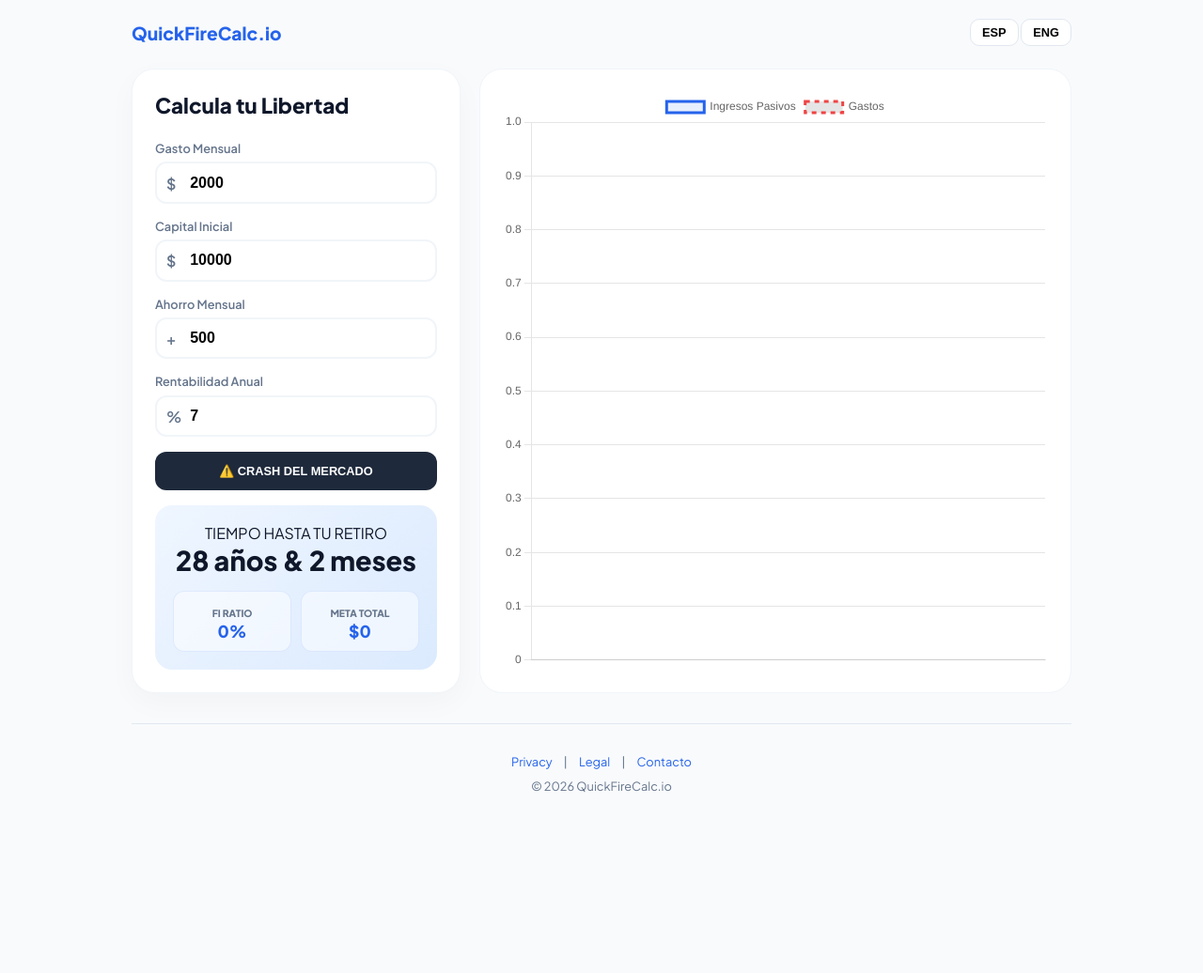
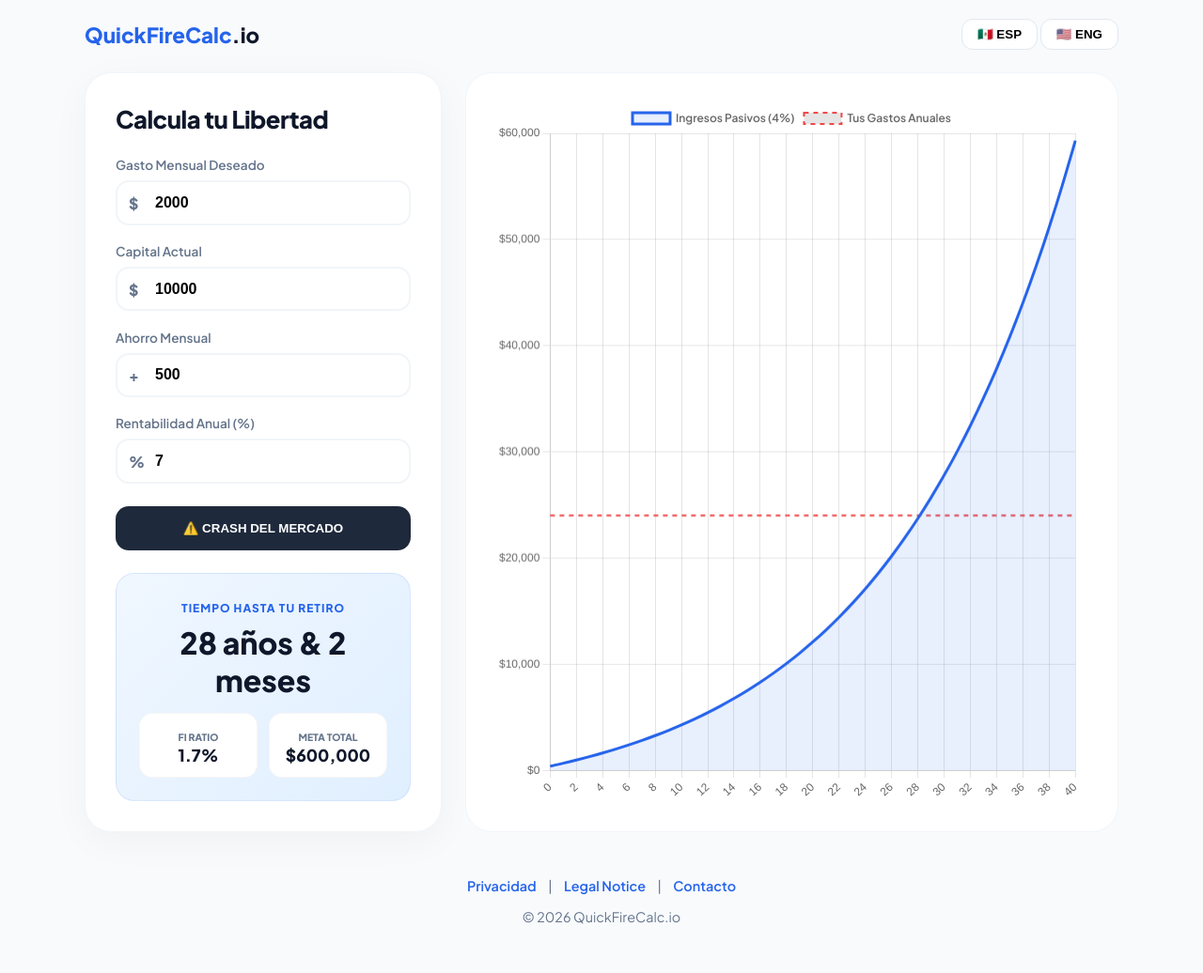
Before and after one commit to JohnSanmiguel1809/quickfirecalc, a plain HTML site: page index.html in a window 1280 px wide. Shown: the whole page at 94% size. Before the commit the page ends 897 px from the top, so only its background shows below. Drawn offline with nearby package versions, Linux system fonts and the light colour scheme.

Commit message:
Update index.html

```diff
--- a/index.html
+++ b/index.html
@@ -29,56 +29,54 @@
         :root { --primary: #2563eb; --secondary: #10b981; --danger: #ef4444; --dark: #0f172a; --gray: #64748b; --bg: #f8fafc; }
         * { box-sizing: border-box; margin: 0; padding: 0; }
         body { font-family: 'Plus Jakarta Sans', sans-serif; background: var(--bg); color: var(--dark); padding: 20px; }
-        .container { max-width: 1000px; margin: 0 auto; }
+        .container { max-width: 1100px; margin: 0 auto; }
 
         .header-nav { display: flex; justify-content: space-between; align-items: center; margin-bottom: 1.5rem; }
-        .logo { font-weight: 800; font-size: 1.2rem; color: var(--primary); }
-        .lang-btn { background: white; border: 1px solid #e2e8f0; padding: 6px 12px; border-radius: 10px; cursor: pointer; font-weight: 600; font-size: 0.8rem; }
+        .logo { font-weight: 800; font-size: 1.4rem; color: var(--primary); }
+        .lang-btn { background: white; border: 1px solid #e2e8f0; padding: 8px 16px; border-radius: 12px; cursor: pointer; font-weight: 600; }
 
-        .main-grid { display: grid; grid-template-columns: 350px 1fr; gap: 20px; }
-        @media (max-width: 900px) { .main-grid { grid-template-columns: 1fr; } }
+        .main-grid { display: grid; grid-template-columns: 380px 1fr; gap: 25px; }
+        @media (max-width: 950px) { .main-grid { grid-template-columns: 1fr; } }
 
-        .card { background: white; padding: 1.5rem; border-radius: 24px; box-shadow: 0 10px 30px rgba(0,0,0,0.03); border: 1px solid #f1f5f9; }
-        h1 { font-size: 1.4rem; margin-bottom: 1.5rem; font-weight: 800; }
+        .card { background: white; padding: 2rem; border-radius: 28px; box-shadow: 0 10px 40px rgba(0,0,0,0.04); border: 1px solid #f1f5f9; height: fit-content; }
+        h1 { font-size: 1.6rem; margin-bottom: 1.5rem; font-weight: 800; letter-spacing: -0.5px; }
 
-        .input-group { margin-bottom: 1rem; }
-        label { display: block; margin-bottom: 0.4rem; font-weight: 600; font-size: 0.8rem; color: var(--gray); }
+        .input-group { margin-bottom: 1.2rem; }
+        label { display: block; margin-bottom: 0.5rem; font-weight: 600; font-size: 0.85rem; color: var(--gray); }
         .input-wrapper { position: relative; }
-        .input-wrapper span { position: absolute; left: 12px; top: 50%; transform: translateY(-50%); color: var(--gray); font-weight: 600; }
-        input { width: 100%; padding: 0.7rem 0.7rem 0.7rem 2.2rem; border: 2px solid #f1f5f9; border-radius: 12px; font-size: 1rem; font-weight: 600; outline: none; transition: 0.2s; }
-        input:focus { border-color: var(--primary); background: #fff; }
+        .input-wrapper span { position: absolute; left: 14px; top: 50%; transform: translateY(-50%); color: var(--gray); font-weight: 700; }
+        input { width: 100%; padding: 0.8rem 0.8rem 0.8rem 2.5rem; border: 2px solid #f1f5f9; border-radius: 14px; font-size: 1rem; font-weight: 700; outline: none; transition: 0.3s; }
+        input:focus { border-color: var(--primary); box-shadow: 0 0 0 4px rgba(37, 99, 235, 0.05); }
 
-        .action-buttons { display: flex; gap: 10px; margin: 1rem 0; }
-        .panic-btn { flex: 2; background: #1e293b; color: white; border: none; padding: 0.8rem; border-radius: 12px; font-weight: 700; cursor: pointer; transition: 0.3s; font-size: 0.8rem; }
-        .panic-btn:hover { background: var(--danger); }
-        .reset-btn { flex: 1; display: none; background: white; color: var(--secondary); border: 2px solid var(--secondary); border-radius: 12px; font-weight: 700; cursor: pointer; font-size: 0.8rem; }
+        .action-buttons { display: flex; gap: 10px; margin: 1.5rem 0; }
+        .panic-btn { flex: 3; background: #1e293b; color: white; border: none; padding: 1rem; border-radius: 14px; font-weight: 800; cursor: pointer; transition: 0.3s; }
+        .panic-btn:hover { background: var(--danger); transform: translateY(-2px); }
+        .reset-btn { flex: 1; display: none; background: white; color: var(--secondary); border: 2px solid var(--secondary); border-radius: 14px; font-weight: 800; cursor: pointer; }
 
-        .result-box { background: linear-gradient(135deg, #eff6ff 0%, #dbeafe 100%); padding: 1.2rem; border-radius: 18px; text-align: center; }
-        #fire-date { font-size: 1.8rem; font-weight: 800; color: var(--dark); display: block; }
-        #target-amount { font-weight: 600; color: var(--gray); font-size: 0.8rem; }
+        .result-box { background: linear-gradient(135deg, #f0f7ff 0%, #e0efff 100%); padding: 1.5rem; border-radius: 20px; text-align: center; border: 1px solid rgba(37, 99, 235, 0.1); }
+        #res-text { font-size: 0.75rem; font-weight: 800; color: var(--primary); text-transform: uppercase; letter-spacing: 1px; }
+        #fire-date { font-size: 2rem; font-weight: 800; color: var(--dark); margin: 0.5rem 0; display: block; }
 
-        .chart-container { background: white; padding: 1.5rem; border-radius: 24px; border: 1px solid #f1f5f9; position: relative; min-height: 400px; }
+        .stats-grid { display: grid; grid-template-columns: 1fr 1fr; gap: 12px; margin-top: 15px; }
+        .stat-card { background: white; padding: 12px; border-radius: 14px; border: 1px solid rgba(0,0,0,0.03); }
+        .stat-label { font-size: 0.65rem; color: var(--gray); font-weight: 700; text-transform: uppercase; }
+        .stat-value { font-size: 1.1rem; font-weight: 800; color: var(--dark); display: block; }
 
-        footer { text-align: center; padding: 2rem; margin-top: 2rem; border-top: 1px solid #e2e8f0; font-size: 0.8rem; color: var(--gray); }
-        footer a { color: var(--primary); text-decoration: none; margin: 0 10px; }
+        .chart-container { background: white; padding: 2rem; border-radius: 28px; border: 1px solid #f1f5f9; min-height: 500px; display: flex; flex-direction: column; }
+        canvas { flex-grow: 1; width: 100% !important; }
 
-
-.stats-grid { display: grid; grid-template-columns: 1fr 1fr; gap: 10px; margin-top: 15px; }
-.stat-card { background: rgba(255,255,255,0.5); padding: 10px; border-radius: 12px; border: 1px solid rgba(37, 99, 235, 0.1); }
-.stat-label { font-size: 0.65rem; color: var(--gray); text-transform: uppercase; font-weight: 700; }
-.stat-value { font-size: 1.1rem; font-weight: 800; color: var(--primary); display: block; }
-
-
+        footer { text-align: center; padding: 3rem 0; color: var(--gray); font-size: 0.9rem; }
+        footer a { color: var(--primary); text-decoration: none; font-weight: 600; margin: 0 10px; }
     </style>
 </head>
 <body>
 
 <div class="container">
     <div class="header-nav">
-        <div class="logo">QuickFireCalc.io</div>
+        <div class="logo">QuickFireCalc<span style="color:var(--dark)">.io</span></div>
         <div>
-            <button class="lang-btn" onclick="setLang('es')">ESP</button>
-            <button class="lang-btn" onclick="setLang('en')">ENG</button>
+            <button class="lang-btn" onclick="setLang('es')">🇲🇽 ESP</button>
+            <button class="lang-btn" onclick="setLang('en')">🇺🇸 ENG</button>
         </div>
     </div>
 
@@ -130,9 +128,9 @@
 
     <footer>
         <a href="privacy.html" id="link-priv">Privacidad</a> |
-        <a href="legal.html" id="link-legal">Legal</a> |
+        <a href="legal.html" id="link-legal">Legal Notice</a> |
         <a href="mailto:hola@quickfirecalc.io">Contacto</a>
-        <p style="margin-top: 10px;">&copy; 2026 QuickFireCalc.io</p>
+        <p style="margin-top: 15px;">&copy; 2026 QuickFireCalc.io</p>
     </footer>
 </div>
 
@@ -142,8 +140,18 @@
     let fireChart;
 
     const texts = {
-        es: { title: "Calcula tu Libertad", lblSpend: "Gasto Mensual", lblCapital: "Capital Inicial", lblSave: "Ahorro Mensual", lblReturn: "Rentabilidad Anual", panic: "CRASH DEL MERCADO", res: "TIEMPO HASTA TU RETIRO", target: "Meta: ", years: "años", months: "meses", chartInc: "Ingresos Pasivos", chartExp: "Gastos", chartLabel: "Años" },
-        en: { title: "Plan your Freedom", lblSpend: "Monthly Spend", lblCapital: "Initial Capital", lblSave: "Monthly Savings", lblReturn: "Annual Return", panic: "MARKET CRASH", res: "TIME TO RETIRE", target: "Target: ", years: "years", months: "months", chartInc: "Passive Income", chartExp: "Expenses", chartLabel: "Years" }
+        es: {
+            title: "Calcula tu Libertad", lblSpend: "Gasto Mensual Deseado", lblCapital: "Capital Actual",
+            lblSave: "Ahorro Mensual", lblReturn: "Rentabilidad Anual (%)", panic: "CRASH DEL MERCADO",
+            res: "TIEMPO HASTA TU RETIRO", target: "Meta Total", years: "años", months: "meses",
+            chartInc: "Ingresos Pasivos (4%)", chartExp: "Tus Gastos Anuales"
+        },
+        en: {
+            title: "Plan your Freedom", lblSpend: "Monthly Spending", lblCapital: "Current Capital",
+            lblSave: "Monthly Savings", lblReturn: "Annual Return (%)", panic: "MARKET CRASH",
+            res: "TIME TO RETIRE", target: "Total Target", years: "years", months: "months",
+            chartInc: "Passive Income (4%)", chartExp: "Annual Expenses"
+        }
     };
 
     function initChart() {
@@ -153,69 +161,108 @@
             data: {
                 labels: [],
                 datasets: [
-                    { label: texts[currentLang].chartInc, data: [], borderColor: '#2563eb', backgroundColor: 'rgba(37, 99, 235, 0.1)', fill: true, tension: 0.4 },
-                    { label: texts[currentLang].chartExp, data: [], borderColor: '#ef4444', borderDash: [5, 5], fill: false }
+                    {
+                        label: texts[currentLang].chartInc,
+                        data: [],
+                        borderColor: '#2563eb',
+                        backgroundColor: 'rgba(37, 99, 235, 0.1)',
+                        fill: true,
+                        tension: 0.4,
+                        borderWidth: 3,
+                        pointRadius: 0
+                    },
+                    {
+                        label: texts[currentLang].chartExp,
+                        data: [],
+                        borderColor: '#ef4444',
+                        borderDash: [5, 5],
+                        fill: false,
+                        borderWidth: 2,
+                        pointRadius: 0
+                    }
                 ]
             },
-            options: { responsive: true, maintainAspectRatio: false, plugins: { legend: { position: 'top' } } }
+            options: {
+                responsive: true,
+                maintainAspectRatio: false,
+                interaction: { intersect: false, mode: 'index' },
+                plugins: {
+                    legend: { position: 'top', labels: { font: { family: 'Plus Jakarta Sans', weight: '600' } } }
+                },
+                scales: {
+                    y: { beginAtZero: true, ticks: { callback: value => '$' + value.toLocaleString() } }
+                }
+            }
         });
     }
 
     function calculate() {
         const spendMonthly = parseFloat(document.getElementById('spend').value) || 0;
         const spendAnnual = spendMonthly * 12;
-        let cap = (parseFloat(document.getElementById('capital').value) || 0) * panic;
+        const baseCapital = parseFloat(document.getElementById('capital').value) || 0;
+        let cap = baseCapital * panic;
         const save = parseFloat(document.getElementById('save').value) || 0;
         const annualRate = (parseFloat(document.getElementById('return').value) || 0) / 100;
         const monthlyRate = annualRate / 12;
+        const target = spendAnnual * 25;
 
-        const target = spendAnnual * 25;
-        let months = 0;
-        let chartDataCap = [];
+        // Métricas rápidas
+        const fiRatio = target > 0 ? Math.min((cap / target) * 100, 100).toFixed(1) : 0;
+        document.getElementById('fi-ratio').innerText = fiRatio + "%";
+        document.getElementById('target-val').innerText = "$" + target.toLocaleString();
+
+        // Datos para el gráfico (simulación 40 años)
         let chartLabels = [];
+        let chartDataInc = [];
         let chartDataExp = [];
+        let tempCap = cap;
 
-        // Simulación 30 años o hasta meta
-        let tempCap = cap;
         for (let y = 0; y <= 40; y++) {
             chartLabels.push(y);
             chartDataExp.push(spendAnnual);
-            // Ingreso pasivo estimado (4% del capital actual)
-            chartDataCap.push((tempCap * 0.04));
+            chartDataInc.push(Math.round(tempCap * 0.04));
 
             for(let m = 0; m < 12; m++) {
                 tempCap = (tempCap + save) * (1 + monthlyRate);
             }
         }
 
-        // Cálculo exacto de meses para el resultado
+        // Tiempo exacto
+        let months = 0;
         let calcCap = cap;
+        if ((save * 12 + (calcCap * annualRate)) > 0) {
             while(calcCap < target && months < 1200) {
                 calcCap = (calcCap + save) * (1 + monthlyRate);
                 months++;
             }
-
-        const y = Math.floor(months / 12);
-        const m = months % 12;
-        document.getElementById('fire-date').innerText = months >= 1200 ? "+40 " + texts[currentLang].years : `${y} ${texts[currentLang].years} & ${m} ${texts[currentLang].months}`;
-        document.getElementById('target-amount').innerText = `${texts[currentLang].target} ${target.toLocaleString()} $`;
-
-        updateChart(chartLabels, chartDataCap, chartDataExp);
-
-// Dentro de la función calculate(), al final:
-const fiRatio = Math.min((cap / target) * 100, 100).toFixed(1);
-document.getElementById('fi-ratio').innerText = fiRatio + "%";
-document.getElementById('target-val').innerText = target.toLocaleString() + " $";
-
         }
 
-    function updateChart(labels, dataCap, dataExp) {
+        const yrs = Math.floor(months / 12);
+        const mths = months % 12;
+        const resEl = document.getElementById('fire-date');
+
+        if (cap >= target) {
+            resEl.innerText = currentLang === 'es' ? "¡Eres Libre!" : "You are Free!";
+            resEl.style.color = "var(--secondary)";
+        } else if (months >= 1200) {
+            resEl.innerText = "∞";
+            resEl.style.color = "var(--dark)";
+        } else {
+            resEl.innerText = `${yrs} ${texts[currentLang].years} & ${mths} ${texts[currentLang].months}`;
+            resEl.style.color = "var(--dark)";
+        }
+
+        updateChart(chartLabels, chartDataInc, chartDataExp);
+    }
+
+    function updateChart(labels, dataInc, dataExp) {
+        if(!fireChart) return;
         fireChart.data.labels = labels;
-        fireChart.data.datasets[0].data = dataCap;
+        fireChart.data.datasets[0].data = dataInc;
+        fireChart.data.datasets[1].data = dataExp;
         fireChart.data.datasets[0].label = texts[currentLang].chartInc;
-        fireChart.data.datasets[1].data = dataExp;
         fireChart.data.datasets[1].label = texts[currentLang].chartExp;
-        fireChart.update();
+        fireChart.update('none'); // Update sin animaciones pesadas para fluidez
     }
 
     function setLang(lang) {
@@ -228,16 +275,30 @@ document.getElementById('target-val').innerText = target.toLocaleString() + " $"
         document.getElementById('lbl-return').innerText = t.lblReturn;
         document.getElementById('panic-btn').innerText = "⚠️ " + t.panic;
         document.getElementById('res-text').innerText = t.res;
-        document.getElementById('link-priv').innerText = t.l1 || "Privacy";
-        document.getElementById('link-legal').innerText = t.l2 || "Legal";
+        document.getElementById('lbl-target-sub').innerText = t.target;
         calculate();
     }
 
-    function applyPanic() { panic = 0.5; document.getElementById('reset-btn').style.display = 'block'; calculate(); }
-    function resetPanic() { panic = 1; document.getElementById('reset-btn').style.display = 'none'; calculate(); }
+    function applyPanic() {
+        panic = 0.5;
+        document.getElementById('reset-btn').style.display = 'block';
+        document.getElementById('panic-btn').style.background = 'var(--danger)';
+        calculate();
+    }
 
+    function resetPanic() {
+        panic = 1;
+        document.getElementById('reset-btn').style.display = 'none';
+        document.getElementById('panic-btn').style.background = '#1e293b';
+        calculate();
+    }
+
+    // Arrancar
+    window.onload = () => {
         initChart();
         setLang('es');
+    };
 </script>
+
 </body>
 </html>
```
Lines whose indentation alone changed are shown as unchanged.
